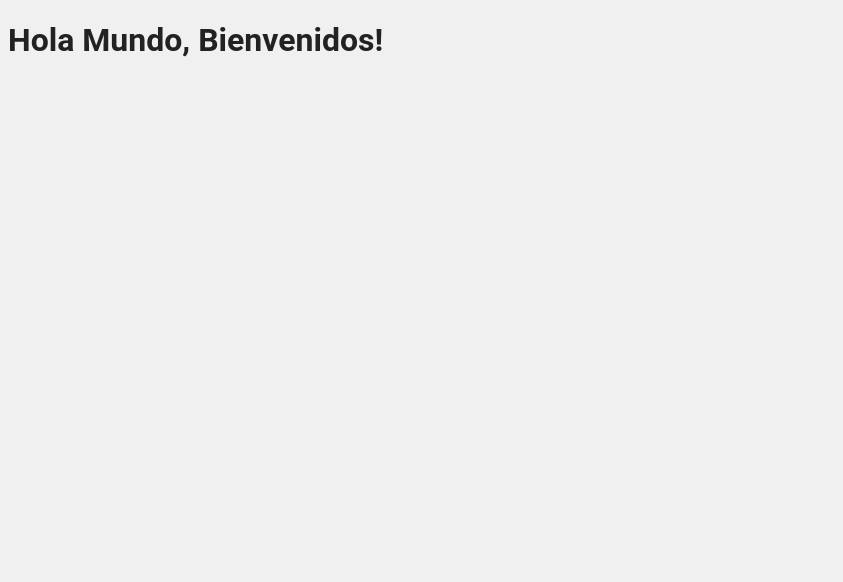
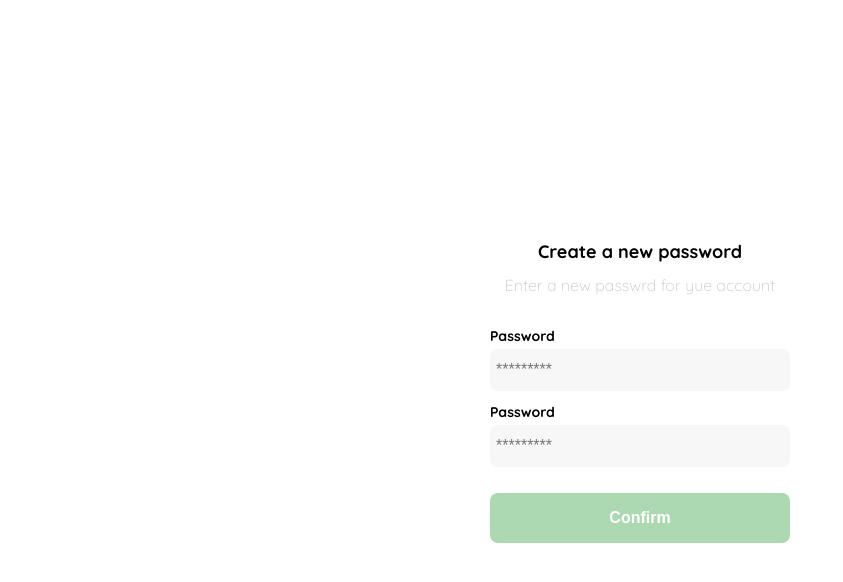
Before and after one commit to nilia2020/React-template-webpack, a React app: page / in a window 1280 px wide. Shown: the top 582 px of the page, without its empty margins (0-843 px from the left). Built offline with nearby package versions, Linux system fonts and the light colour scheme.

Commit message:
hasta primer componente

```diff
--- a/public/index.html
+++ b/public/index.html
@@ -4,6 +4,12 @@
     <meta charset="UTF-8" />
     <meta http-equiv="X-UA-Compatible" content="IE=edge" />
     <meta name="viewport" content="width=device-width, initial-scale=1.0" />
+    <link rel="preconnect" href="https://fonts.googleapis.com" />
+    <link rel="preconnect" href="https://fonts.gstatic.com" crossorigin />
+    <link
+      href="https://fonts.googleapis.com/css2?family=Quicksand:wght@300;500;700&display=swap"
+      rel="stylesheet"
+    />
     <title>React Shop</title>
   </head>
   <body>
--- a/src/components/App.jsx
+++ b/src/components/App.jsx
@@ -1,10 +1,14 @@
-import React from 'react'
-import '../styles/global.scss'
+import React from "react";
+import Layout from "../containers/Layout";
+import Login from "../containers/Login";
+import "../styles/global.css";
 
 const App = () => {
-    return (
-        <h1>Hola Mundo, Bienvenidos!</h1>
-    );
-}
+  return (
+    <Layout>
+      <Login />
+    </Layout>
+  );
+};
 
 export default App;
--- /dev/null
+++ b/src/containers/Layout.jsx
@@ -0,0 +1,7 @@
+import React from "react";
+
+const Layout = ({ children }) => {
+  return <div className="Layout">{children}</div>;
+};
+
+export default Layout;
--- /dev/null
+++ b/src/containers/Login.jsx
@@ -0,0 +1,41 @@
+import React from "react";
+import "../styles/Login.scss";
+
+const Login = () => {
+  return (
+    <div className="login">
+      <div className="form-container">
+        <img src="./logos/logo_yard_sale.svg" alt="logo" className="logo" />
+        <h1 className="title">Create a new password</h1>
+        <p className="subtitle">Enter a new passwrd for yue account</p>
+        <form action="/" className="form">
+          <label for="password" className="label">
+            Password
+          </label>
+          <input
+            type="password"
+            id="password"
+            placeholder="*********"
+            className="input input-password"
+          />
+          <label htmlFor="new-password" className="label">
+            Password
+          </label>
+          <input
+            type="password"
+            id="new-password"
+            placeholder="*********"
+            className="input input-password"
+          />
+          <input
+            type="submit"
+            value="Confirm"
+            className="primary-button login-button"
+          />
+        </form>
+      </div>
+    </div>
+  );
+};
+
+export default Login;
--- /dev/null
+++ b/src/styles/Login.scss
@@ -0,0 +1,70 @@
+@use "vars";
+
+.login {
+  width: 100%;
+  height: 100vh;
+  display: grid;
+  place-items: center;
+}
+.form-container {
+  display: grid;
+  grid-template-rows: auto 1fr auto;
+  width: 300px;
+}
+.logo {
+  width: 150px;
+  margin-bottom: 48px;
+  justify-self: center;
+  display: none;
+}
+.title {
+  font-size: var(--lg);
+  margin-bottom: 12px;
+  text-align: center;
+}
+.subtitle {
+  color: var(--very-light-pink);
+  font-size: var(--md);
+  font-weight: 300;
+  margin-top: 0;
+  margin-bottom: 32px;
+  text-align: center;
+}
+.form {
+  display: flex;
+  flex-direction: column;
+}
+.label {
+  font-size: var(--sm);
+  font-weight: bold;
+  margin-bottom: 4px;
+}
+.input {
+  background-color: var(--text-input-field);
+  border: none;
+  border-radius: 8px;
+  height: 30px;
+  font-size: var(--md);
+  padding: 6px;
+  margin-bottom: 12px;
+}
+.primary-button {
+  background-color: var(--hospital-green);
+  border-radius: 8px;
+  border: none;
+  color: var(--white);
+  width: 100%;
+  cursor: pointer;
+  font-size: var(--md);
+  font-weight: bold;
+  height: 50px;
+}
+.login-button {
+  margin-top: 14px;
+  margin-bottom: 30px;
+}
+@media (max-width: 640px) {
+  .logo {
+    display: block;
+  }
+}
--- /dev/null
+++ b/src/styles/_vars.scss
@@ -0,0 +1,10 @@
+:root {
+  --white: #ffffff;
+  --black: #000000;
+  --very-light-pink: #c7c7c7;
+  --text-input-field: #f7f7f7;
+  --hospital-green: #acd9b2;
+  --sm: 14px;
+  --md: 16px;
+  --lg: 18px;
+}
--- /dev/null
+++ b/src/styles/global.css
@@ -0,0 +1,4 @@
+body {
+  margin: 0;
+  font-family: "Quicksand", sans-serif;
+}
--- a/src/styles/global.scss
+++ /dev/null
@@ -1,8 +0,0 @@
-$base-color: #efefefe5;
-$color:rgba(5,5,5,0.88);
-
-body {
-    background-color: $base-color;
-    color: $color;
-    font-family: 'Roboto', sans-serif;
-}
--- a/webpack.config.js
+++ b/webpack.config.js
@@ -29,7 +29,7 @@
         ],
       },
       {
-        test: /\.s[ac]ss$/i,
+        test: /\.(css|scss)$/,
         use: ["style-loader", "css-loader", "sass-loader"],
       },
     ],
```
